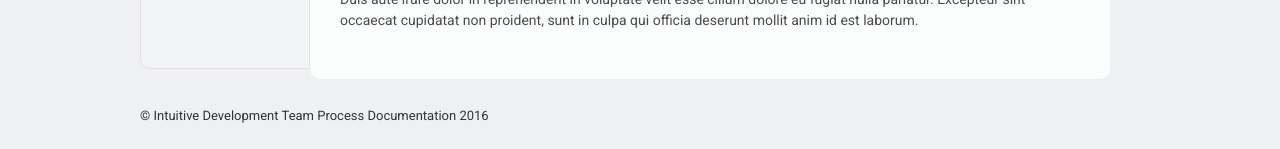
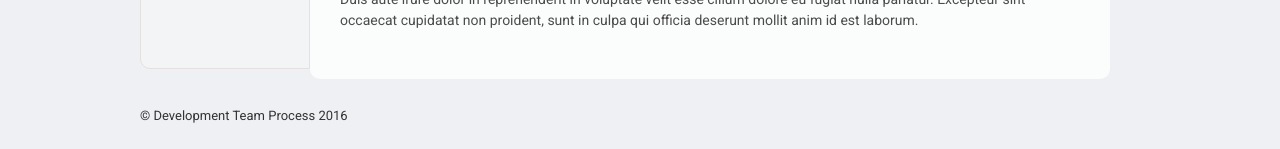
Before and after one commit to intuitive-documentation/process, a Jekyll site: the page built from index.markdown, in a window 1280 px wide. Shown: the part 825-974 px from the top of the page. Built offline with Jekyll 4.4.1, drawn with Linux system fonts in a browser that asks for light colours; some of the changed text lies outside the part shown.

Commit message:
site title

```diff
--- a/_config.yml
+++ b/_config.yml
@@ -1,4 +1,4 @@
-title: Intuitive Development Team Process Documentation
+title: Development Team Process
 email: support@intuitivesystems.co.uk
 description:
 baseurl: "/DevelopmentTeamProcess"
```
